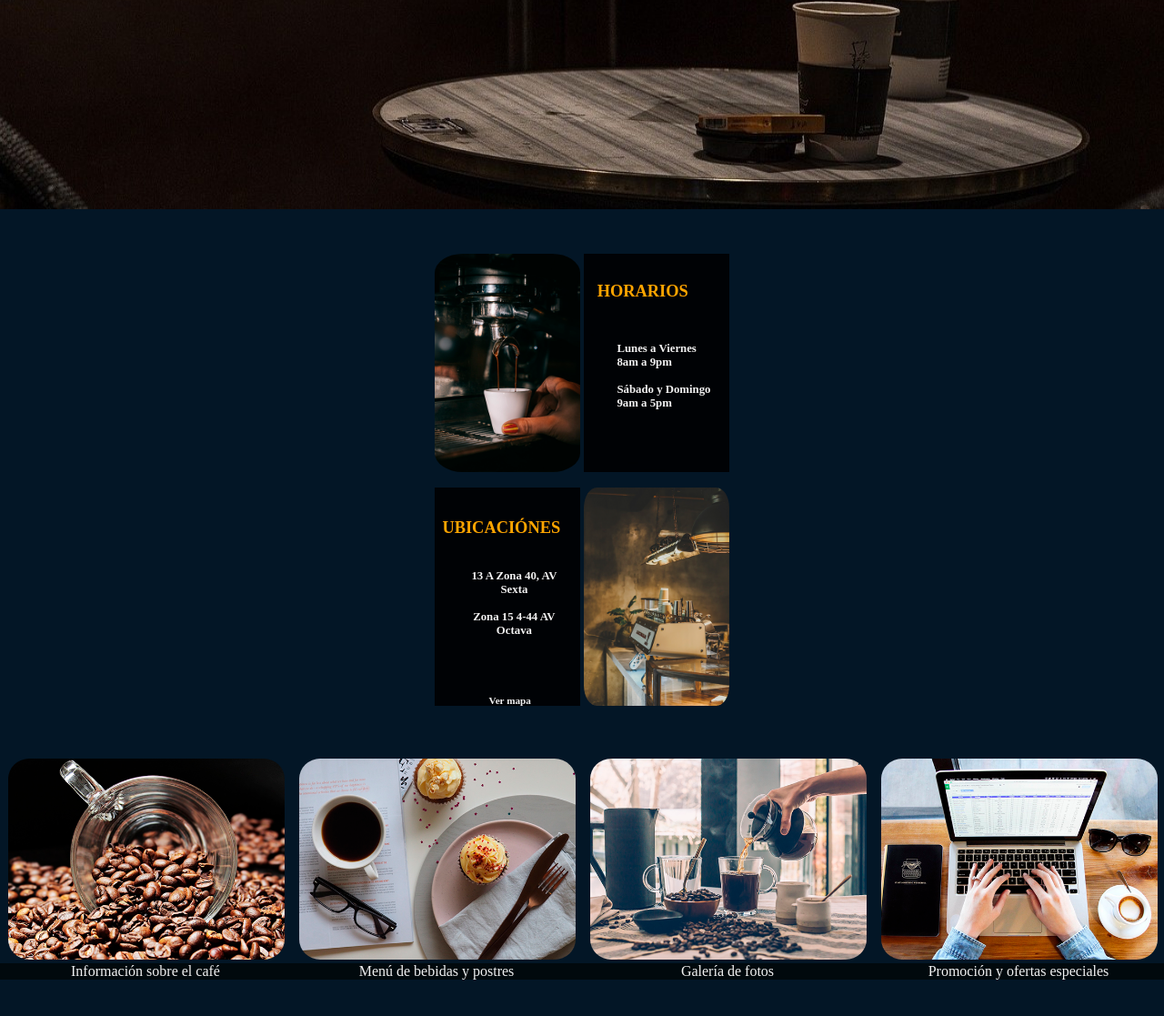
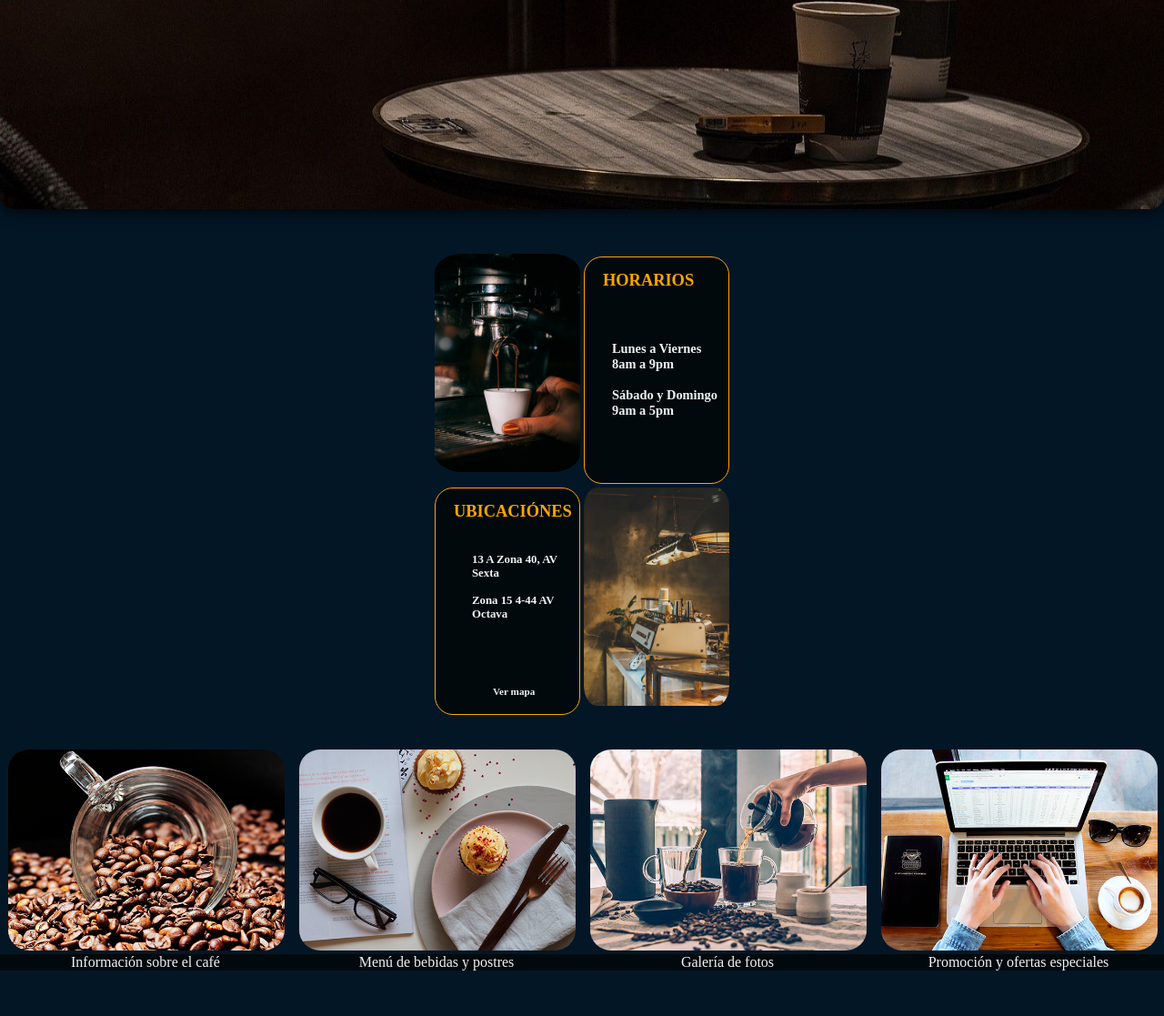
Before and after one commit to JOSHLET4/webCaf, a plain HTML site: page index.html in a window 1280 px wide. Shown: the part 225-1342 px from the top of the page at 91% size. Drawn offline with Linux system fonts and the light colour scheme.

Commit message:
actualizacion

```diff
--- a/css/index.css
+++ b/css/index.css
@@ -3,6 +3,8 @@
     --fondo-medio: #031626;
     --sombra: orange;
     --color-lista: #f2f2f2;
+    --texto-titulos: orange;
+    --contenido: #f2f2f2
 }
 
 body{
@@ -15,6 +17,7 @@ body{
     width: 100%;
     height: 55px;
     display: flex;
+    background-color: var(--fondo-oscuro);
 }
 
 .navegacion{
@@ -72,3 +75,132 @@ body{
     margin-top: 5%;
     overflow: hidden;
 }
+
+.imagen-inicial{
+    width: 100%;
+    height: 400px;
+    box-shadow: 0px 0px 20px 0px black;
+    border-radius: 15px;
+}
+
+main{
+    width: 100%;
+    height: 1310px;
+}
+
+.seccion1{
+    width: 100%;
+    height: 300px;
+    display: flex;
+    flex-direction: row;
+}
+
+.contenedor-imagen1-1{
+    width: 50%;
+    height: 300px;
+    position: relative;
+}
+
+.imagen1-1{
+    width: 25%;
+    padding: 45px 2px;
+    border-radius: 20%;
+    position: absolute;
+    right: 0;
+    top: 0;
+}
+
+.contenedor-horario{
+    width: 50%;
+    height: 300px;
+    position: relative;
+}
+
+.horarios{
+    width: 25%;
+    height: 250px;
+    border-radius: 20px;
+    background-color: var(--fondo-oscuro);
+    position: absolute;
+    bottom: 2px;
+    left: 2px;
+    border: 1px var(--sombra) solid;
+    box-sizing: border-box;
+    overflow: hidden;
+}
+
+.horario{
+    color: var(--texto-titulos);
+    left: 51.3%;
+    font-size: 115%;
+    position: absolute;
+    top: 0;
+    left: 20px;
+}
+
+.horario2{
+    color: var(--contenido);
+    left: 51.3%;
+    font-size: 90%;
+    position: absolute;
+    top: 80px;
+    left: 30px;
+}
+
+.seccion2{
+    width: 100%;
+    height: 290px;
+    display: flex;
+    flex-direction: row;
+}
+
+.contenedor-ubicacion{
+    width: 50%;
+    height: 300px;
+    position: relative;
+}
+
+.ubicacion{
+    width: 25%;
+    height: 250px;
+    border-radius: 20px;
+    background-color: var(--fondo-oscuro);
+    position: absolute;
+    top: 2px;
+    right: 2px;
+    border: 1px var(--sombra) solid;
+    box-sizing: border-box;
+    overflow: hidden;
+}
+
+.ubicacion1{
+    color: var(--texto-titulos);
+    position: absolute;
+    top: 0;
+    left: 20px;
+    font-size: 115%;
+    overflow: hidden;
+}
+
+.ubicacion2{
+    color: var(--contenido);
+    font-size: 80%;
+    position: absolute;
+    top: 60px;
+    left: 40px;
+    overflow: hidden;
+}
+
+.ubicacion3{
+    color: var(--contenido);
+    font-size: 70%;
+    position: absolute;
+    bottom: 10px;
+    left: 63px;
+    overflow: hidden;
+}
+
+.ubicacion3 a{
+    text-decoration: none;
+    color: var(--contenido);
+}
--- a/index.html
+++ b/index.html
@@ -31,50 +31,46 @@
         </nav>
     </header>
     <section>
-        <img src="imgInicio/imagen1.jpg" alt="imagen inicial" width="100%" height="400px">
+        <img class="imagen-inicial" src="imgInicio/imagen1.jpg" alt="imagen inicial">
     </section>
-    <main style="width: 100%; height: 1310px;">
-        <section style="width: 100%; height: 300px;">
-            <div style="width: 50%; height: 300px; float: left;">
-                <img src="imgInicio/imagen1.1.png" alt="imagen 1.1 del cuerpo de la página"
-                    style="width: 25%; float: right; padding: 45px 2px; border-radius: 20%;">
+    <main>
+        <section class="seccion1">
+            <div class="contenedor-imagen1-1">
+                <img class="imagen1-1" src="imgInicio/imagen1.1.png" alt="imagen 1.1 del cuerpo de la página">
             </div>
-            <div style="width: 50%; height: 300px; float: left;">
-                <img src="imgInicio/horario.png" alt="horario de atencion"
-                    style="width: 25%; float: left; padding: 45px 2px;">
-                <h2
-                    style="color: orange; position: absolute; top: 520px; left: 51.3%; font-size: 115%; text-align: center;">
+            <article class="contenedor-horario">
+                <div class="horarios">
+                    <h2 class="horario">
                     HORARIOS
                 </h2>
-                <h2 style="color: #f2f2f2; position: absolute; top: 590px; left: 53%; font-size: 80%;">
+                <h2 class="horario2">
                     Lunes a Viernes
                     <br>8am a 9pm
                     <br><br>
                     Sábado y Domingo
                     <br>9am a 5pm
                 </h2>
-            </div>
+                </div>
+            </article>
         </section>
-        <section style="width: 100%; height: 290px;">
-            <div style="width: 50%; height: 300px; float: left;">
-                <img src="imgInicio/ubicaciones.png" alt="ubicaciones"
-                    style="width: 25%; float: right; padding: 2px 2px;">
-                <h2
-                    style="color: orange; position: absolute; top: 780px; left: 38%; font-size: 115%; text-align: center;">
+        <section class="seccion2">
+            <article class="contenedor-ubicacion">
+                <div class="ubicacion">
+                    <h2 class="ubicacion1">
                     UBICACIÓNES
                 </h2>
-                <h2
-                    style="color: #f2f2f2; position: absolute; top: 840px; left: 40.5%; font-size: 80%; text-align: center;">
+                <h2 class="ubicacion2">
                     13 A Zona 40, AV
                     <br>Sexta
                     <br><br>
                     Zona 15 4-44 AV
                     <br>Octava
                 </h2>
-                <h2 style="color: #f2f2f2; position: absolute; top: 980px; left: 42%; font-size: 70%;">
-                    <a style="text-decoration: none; color: #f2f2f2;" href="paginas/ubicacion.html">Ver mapa</a>
+                <h2 class="ubicacion3">
+                    <a href="paginas/ubicacion.html">Ver mapa</a>
                 </h2>
-            </div>
+                </div>
+            </article>
             <div style="width: 50%; height: 300px; float: left;">
                 <img src="imgInicio/imagen1.2.png" alt="imagen 1.2 del cuerpo de la pagina"
                     style="width: 25%; padding: 2px 2px; border-radius: 10%;">
```
